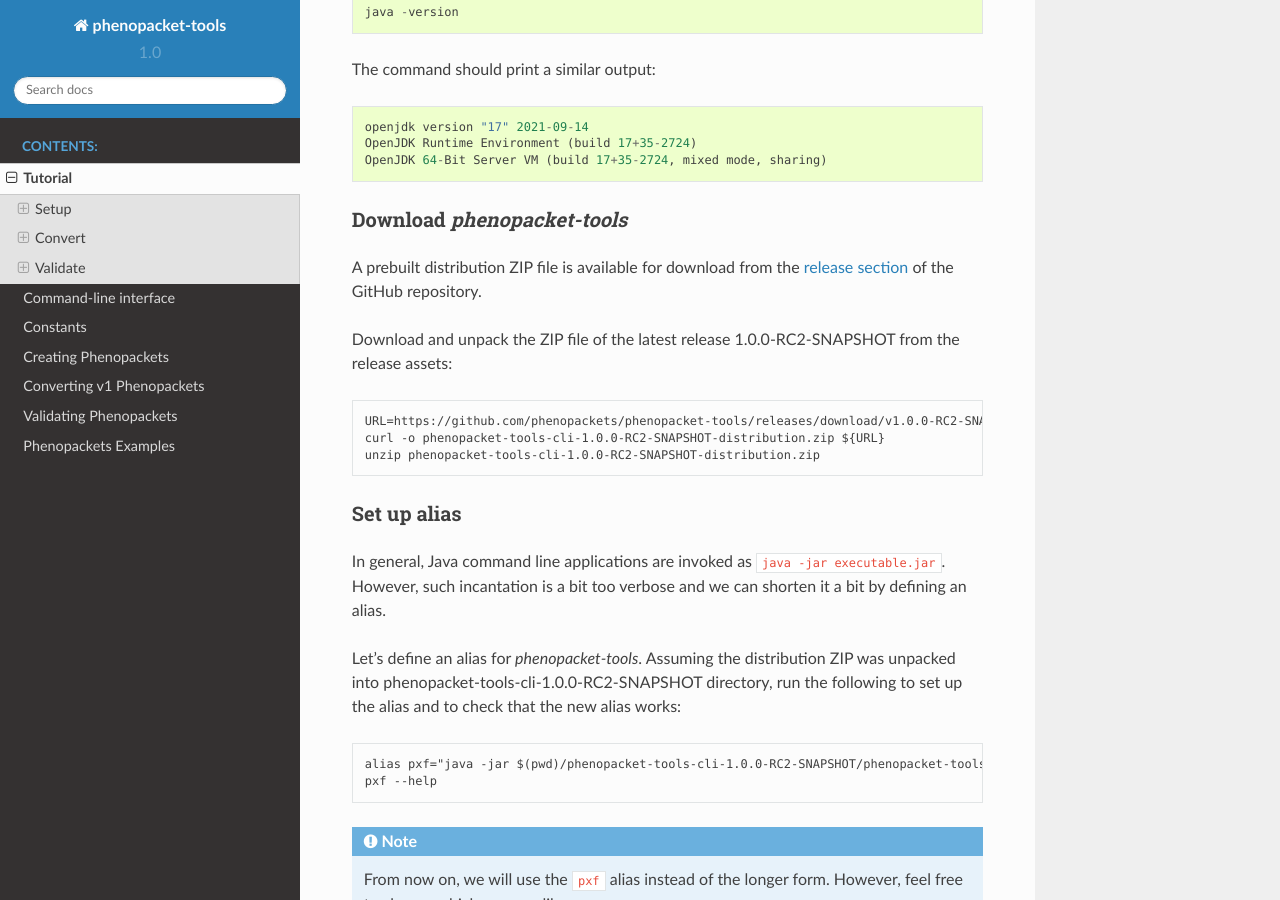
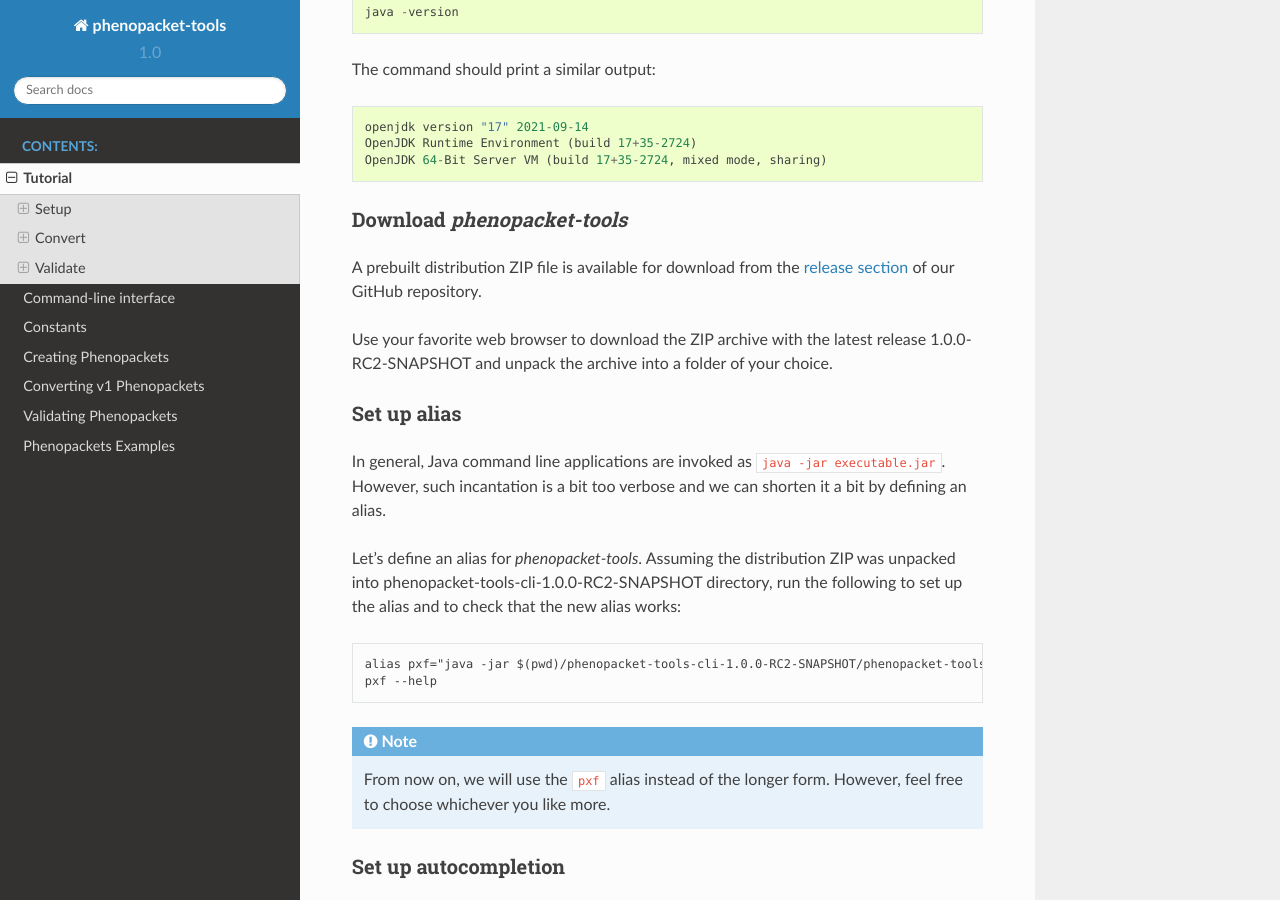
Before and after one commit to phenopackets/phenopacket-tools, a Sphinx documentation site: the page built from docs/tutorial.rst, in a window 1280 px wide and 900 px high, scrolled down 540 px. Built offline with Sphinx 7.4.7 and the Read the Docs theme 2.0.0, drawn with Linux system fonts in a browser that asks for light colours.

Commit message:
Instruct the user to use web browser for downloading the distribution ZIP.
Signed-off-by: Daniel Danis <daniel.gordon.danis@protonmail.com>

```diff
--- a/docs/cli.rst
+++ b/docs/cli.rst
@@ -25,10 +25,10 @@
 Download
 ^^^^^^^^
 
-*phenopacket-tools* JAR is provided in the distribution ZIP file as part of *phenopacket-tools*' release schedule
-from `Releases <https://github.com/phenopackets/phenopacket-tools/releases>`_.
+*phenopacket-tools* JAR is provided as a ZIP file and it is available for download
+from the `releases section <https://github.com/phenopackets/phenopacket-tools/releases>`_ of our GitHub repository.
 
-The ZIP archive contains the executable JAR file along with a `README` file and example phenopackets required
+The ZIP file contains an executable JAR file along with a `README` file and example phenopackets required
 to run the setup and the tutorial.
 
 
--- a/docs/tutorial.rst
+++ b/docs/tutorial.rst
@@ -37,15 +37,10 @@
 
 A prebuilt distribution ZIP file is available for download from the
 `release section <https://github.com/phenopackets/phenopacket-tools/releases>`_
-of the GitHub repository.
+of our GitHub repository.
 
-Download and unpack the ZIP file of the latest release |release| from the release assets:
-
-.. parsed-literal::
-
-  URL=https://github.com/phenopackets/phenopacket-tools/releases/download/v\ |release|\ /phenopacket-tools-cli-|release|-distribution.zip
-  curl -o phenopacket-tools-cli-|release|-distribution.zip ${URL}
-  unzip phenopacket-tools-cli-|release|-distribution.zip
+Use your favorite web browser to download the ZIP archive with the latest release |release| and unpack the archive
+into a folder of your choice.
 
 .. _rstsetupaliastutorial:
 
```
